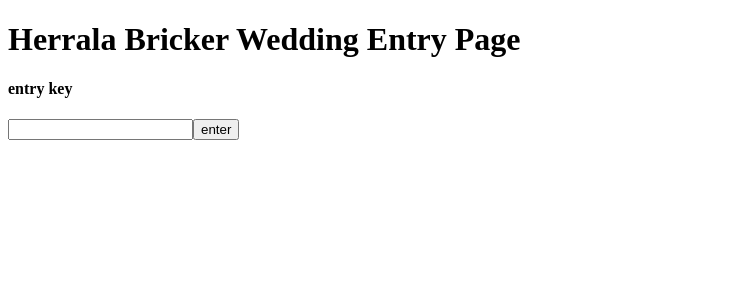
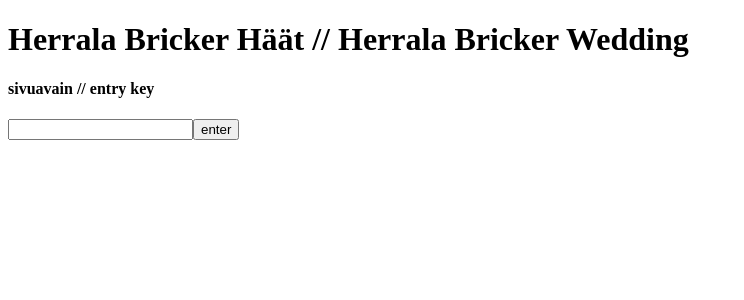
Before and after one commit to adam-herrala-bricker/wedding, a React (Create React App) app in the folder frontend/: page / in a window 1280 px wide. Shown: the top 300 px of the page, without its empty margins (0-744 px from the left). Built offline with nearby package versions, Linux system fonts and the light colour scheme.

Commit message:
entry + login error notifier

```diff
--- a/frontend/src/components/Entry.js
+++ b/frontend/src/components/Entry.js
@@ -1,10 +1,18 @@
 import { useState, useEffect } from 'react'
+import text from '../resources/text'
+import Notifier from './Notifier'
 import imageServices from '../services/imageServices'
 import userServices from '../services/userServices'
 
 //root component for entry page
 const Entry = ({setEntryKey}) => {
     const [enteredKey, setEnteredKey] = useState('')
+    const [errorMessage, setErrorMessage] = useState(null)
+
+    //helper function for dual-lan text
+    const duoLingo = (phrase) => {
+        return(`${text[phrase].suo} // ${text[phrase].eng}`)
+    }
 
     //event handers
     const handleEntry = (event) => {
@@ -24,8 +32,11 @@ const Entry = ({setEntryKey}) => {
             setEntryKey(thisKey)
         }
         catch (exception) {
-            //notifier('error', 'username or password incorrect')
-            console.log('username or password is incorrect')
+            setErrorMessage(duoLingo('entryError'))
+            setTimeout(() => {
+                setErrorMessage(null)
+            }, 5000)
+            console.log('entry key is incorrect')
         }
     }
     //effect hook to load entry token on refresh (just like loading a user)
@@ -40,8 +51,9 @@ const Entry = ({setEntryKey}) => {
 
     return(
         <div>
-            <h1>Herrala Bricker Wedding Entry Page</h1>
-            <h4>entry key</h4>
+            <h1>{duoLingo('header')}</h1>
+            <h4>{duoLingo('entryKey')}</h4>
+            <Notifier message = {errorMessage} />
             <form onSubmit = {checkKey}>
                 <input name='entry' type = 'password' value = {enteredKey} onChange = {handleEntry} />
                 <button type = 'submit'>enter</button>
--- /dev/null
+++ b/frontend/src/components/Notifier.js
@@ -0,0 +1,9 @@
+const Notifier = ({message}) => {
+    return(
+        <div className='error-message'>
+            {message}
+        </div>
+    )
+}
+
+export default Notifier
--- a/frontend/src/components/User.js
+++ b/frontend/src/components/User.js
@@ -1,5 +1,6 @@
 import {useState, useEffect} from 'react'
 import text from '../resources/text'
+import Notifier from './Notifier'
 import userServices from '../services/userServices'
 import adminServices from '../services/adminServices'
 
@@ -17,6 +18,7 @@ const DisplayUser = ({user, lan}) => {
 const LoginForm = ({setUser, lan}) => {
     const [username, setUsername] = useState('')
     const [password, setPassword] = useState('')
+    const [errorMessage, setErrorMessage] = useState(null)
 
     //event handlers
     const handleFormChange = (event) => {
@@ -42,7 +44,10 @@ const LoginForm = ({setUser, lan}) => {
             setPassword('')
         }
         catch (exception) {
-            //notifier('error', 'username or password incorrect')
+            setErrorMessage(text.loginError[lan])
+            setTimeout(() => {
+                setErrorMessage(null)
+            },  5000)
             console.log('username or password is incorrect')
         }
     }
@@ -50,6 +55,7 @@ const LoginForm = ({setUser, lan}) => {
     return(
         <div >
             <h2>{text.login[lan]}</h2>
+            {errorMessage && <Notifier message = {errorMessage}/>}
             <form autoComplete='off' onSubmit = {handleLogin}>
                 <div className = 'user-input'>
                     {text.username[lan]} <input name='Username' value={username} onChange = {handleFormChange}/>
--- a/frontend/src/index.css
+++ b/frontend/src/index.css
@@ -95,3 +95,10 @@ html {
 .flag-button:active {
     opacity: .5;
 }
+
+.error-message {
+    color: red;
+    font-style: italic;
+
+    margin-bottom: 10px;
+}
--- a/frontend/src/resources/text.js
+++ b/frontend/src/resources/text.js
@@ -1,6 +1,9 @@
 //Finnish-English dictionary for all the text displayed on the screen
 
 const text = {
+    entryKey : {suo : 'sivuavain', eng: 'entry key'},
+    entryError : {suo : 'väärä sivuavain', eng: 'incorrect entry key'},
+
     header : {suo : 'Herrala Bricker Häät', eng : 'Herrala Bricker Wedding'},
     photos : {suo : 'Kuvat', eng : 'Photos'},
     music : {suo : 'Laulut', eng : 'Music'},
@@ -11,7 +14,13 @@ const text = {
     login : {suo : 'kirjaudu sisään', eng : 'log in'},
     logout : {suo : 'kirjaudu ulos', eng : 'log out'},
 
-    exit : {suo : 'ulos', eng : 'exit'}
+    loginError : {suo : 'väärä käyttäjätunnus tai salasana', eng : 'username or password is incorrect'},
+
+    exit : {suo : 'ulos', eng : 'exit'},
+
+
+
+
 
 }
 
```
